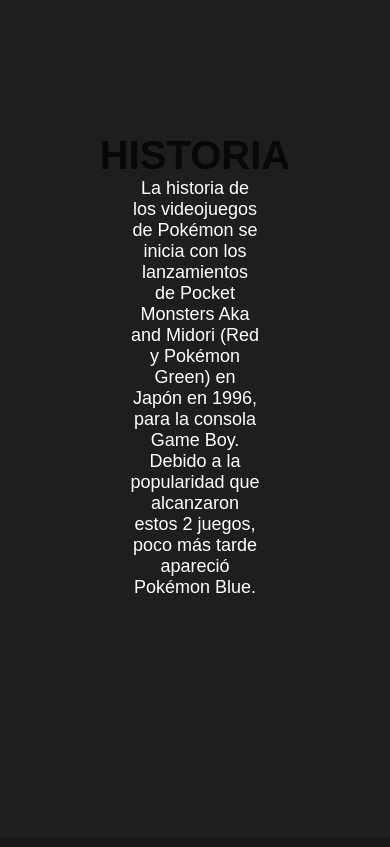
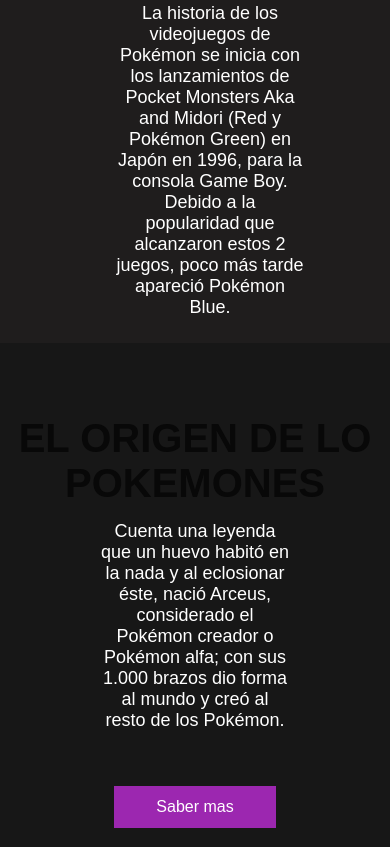
Before and after one commit to Gonzalo1q2w/TrabajoComputo2.0, a plain HTML site: page index.html in a window 390 px wide. Shown: the part 573-1420 px from the top of the page. Drawn offline with Linux system fonts and the light colour scheme.

Commit message:
segundo commit

```diff
--- a/index.html
+++ b/index.html
@@ -39,26 +39,26 @@
         </div>
     </header>
 
-    <section class="content sau">
+    <section class="content sau clase1">
 
-        <h2 class="title">Historia</h2>
+        <h2 class="title separacion">Historia</h2>
         <p>La historia de los videojuegos de Pokémon se inicia con los lanzamientos de Pocket Monsters Aka and Midori (Red y Pokémon Green) en Japón en 1996, para la consola Game Boy. Debido a la popularidad que alcanzaron estos 2 juegos, poco más tarde apareció Pokémon Blue.</p>
 
 
     </section>
 
-    <section class="content about">
+    <section class="content about clase2">
 
-        <h2 class="title">El origen de lo Pokemones</h2>
-        <p>Cuenta una leyenda que un huevo habitó en la nada y al eclosionar éste, nació Arceus, considerado el Pokémon creador o Pokémon alfa; con sus 1.000 brazos dio forma al mundo y creó al resto de los Pokémon.
+        <h2 class="title separacion origensaber">El origen de lo Pokemones</h2>
+        <p class="origentext">Cuenta una leyenda que un huevo habitó en la nada y al eclosionar éste, nació Arceus, considerado el Pokémon creador o Pokémon alfa; con sus 1.000 brazos dio forma al mundo y creó al resto de los Pokémon.
 
         </p>
 
-        <a href="#" class="btn">Saber mas</a>
+        <a href="#" class="btn sabermas">Saber mas</a>
 
     </section>
 
-    <section class="content price">
+    <section class="content price clase3">
 
         <article class="contain">
             <h2 class="title">Tamaño de los Pokemones</h2>
--- a/style.css
+++ b/style.css
@@ -221,6 +221,30 @@
     .navbar {
         display: none;
     }
-
-
+    .separacion{
+        margin: 20px;
+    }
+    .clase1{
+        height: 45vh;
+    }
+    .sau {
+        padding: 15px;
+        background: #1f1d1d;
+        width: 100%;
+    }
+    .clase2{
+        height: 65vh;
+    }
+    .origentext{
+        margin-top: 5px;
+    }
+    .origensaber{
+        margin: 10px;
+    }
+    .clase3{
+        height: 70vh;
+    }
+    #carrusel{
+        margin-bottom: 40px;
+    }
 }
```
